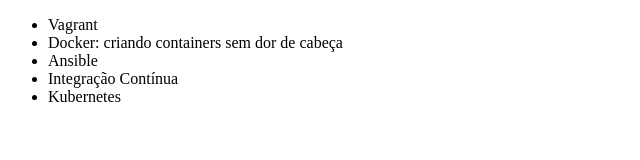
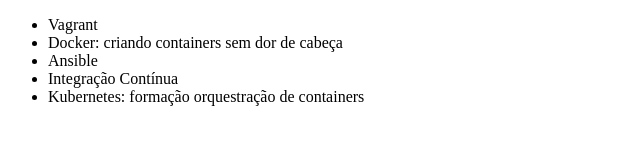
Before and after one commit to rafaelsemente/aulagit, a plain HTML site: page index.html in a window 1280 px wide. Shown: the whole page, without its empty margins (0-640 px from the left). Drawn offline with Linux system fonts and the light colour scheme.

Commit message:
Alterando título de Kubernetes

```diff
--- a/index.html
+++ b/index.html
@@ -10,7 +10,7 @@
         <li>Docker: criando containers sem dor de cabeça</li>
         <li>Ansible</li>
         <li>Integração Contínua</li>
-        <li>Kubernetes</li>
+        <li>Kubernetes: formação orquestração de containers</li>
     </ul>
 </body>
 </html>
```
